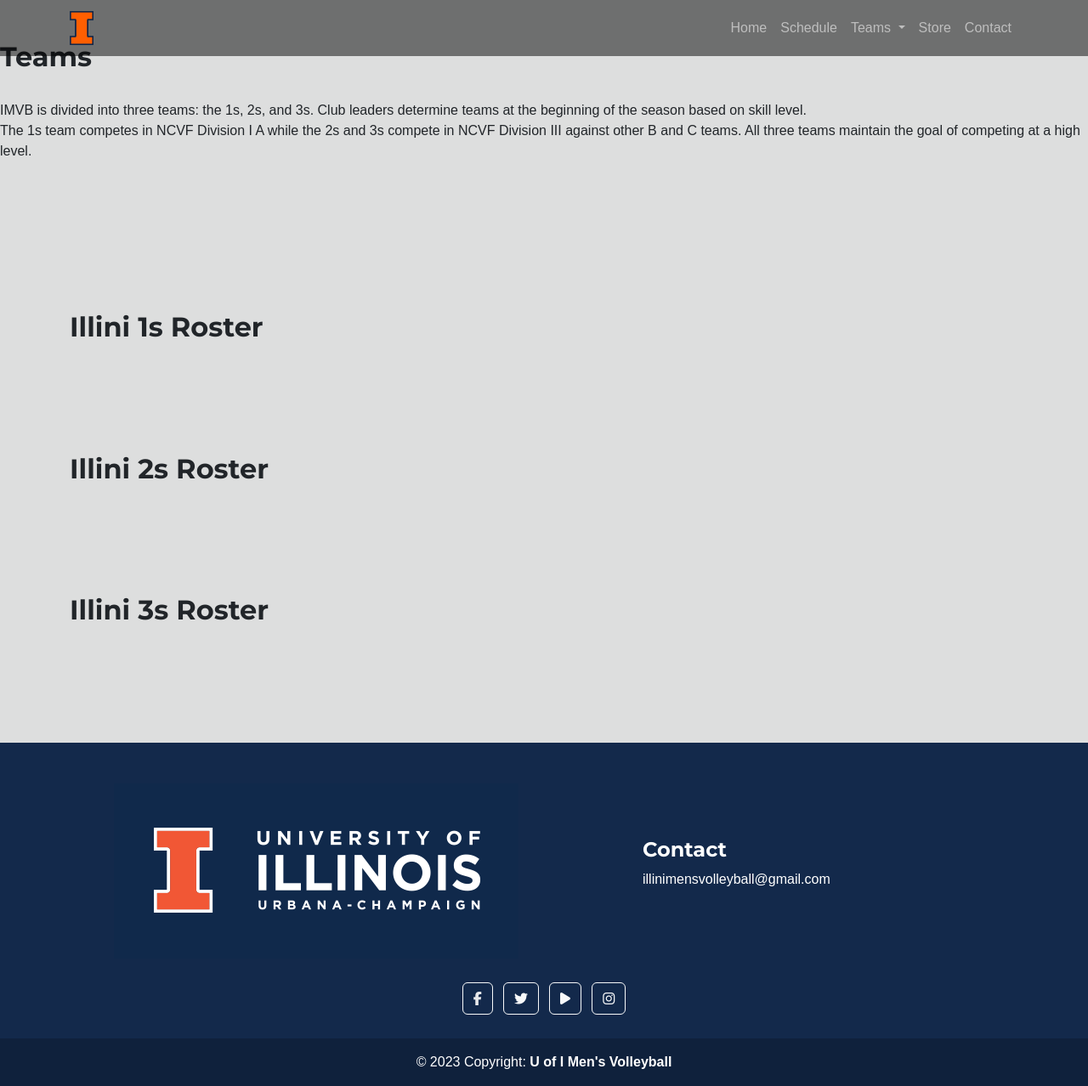
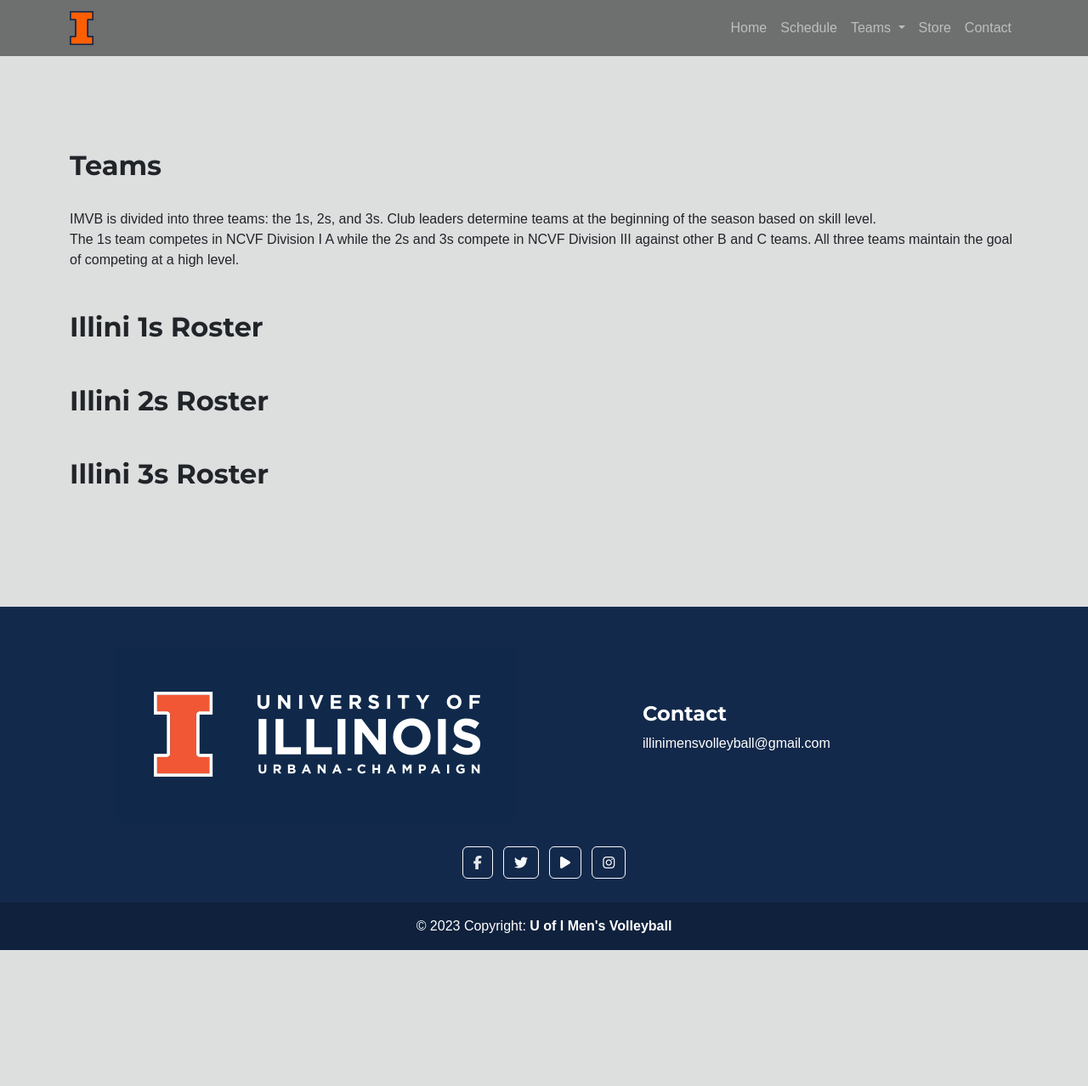
Before and after one commit to alaynali/imvb-web, a Django app: page /teams/ in a window 1280 px wide. Shown: the whole page at 85% size. After the commit the page ends 1118 px from the top, so only its background shows below. Run offline with Django 4.2, Linux system fonts and the light colour scheme; data that the repository does not hold is empty; some libraries are stand-ins or nearby versions; some web fonts are replaced.

Commit message:
actually fix spacing for roster page

```diff
--- a/roster/templates/roster/main.html
+++ b/roster/templates/roster/main.html
@@ -9,6 +9,7 @@
 <!DOCTYPE html>
 <html lang="en" class="background-color">
     <body>
+        <section class="container section">
             <div class="mt-4 pt-4" id="heading">
                 <h2 class="title">Teams</h2><br>
                 <p class="text">
@@ -18,8 +19,7 @@
                     goal of competing at a high level.
                 </p>
             </div>
-        <section class="container section" id="illini-1s">
-            <div class="mt-4 pt-4">
+            <div class="mt-4 pt-4" id="illini-1s">
                 <h2 class="title">Illini 1s Roster</h2>
 
                     {% for player in data.first %}
@@ -40,9 +40,7 @@
 
 
             </div>
-        </section>
-        <section class="container section" id="illini-2s">
-            <div>
+            <div class="mt-4 pt-4" id="illini-2s">
                 <h2 class="title">Illini 2s Roster</h2>
 
                     {% for player in data.second %}
@@ -61,9 +59,7 @@
                     {% endfor %}
 
             </div>
-        </section>
-        <section class="container section" id="illini-3s">
-            <div>
+            <div class="mt-4 pt-4" id="illini-3s">
                 <h2 class="title">Illini 3s Roster</h2>
 
                     {% for player in data.third %}
```
Lines whose indentation alone changed are shown as unchanged.
